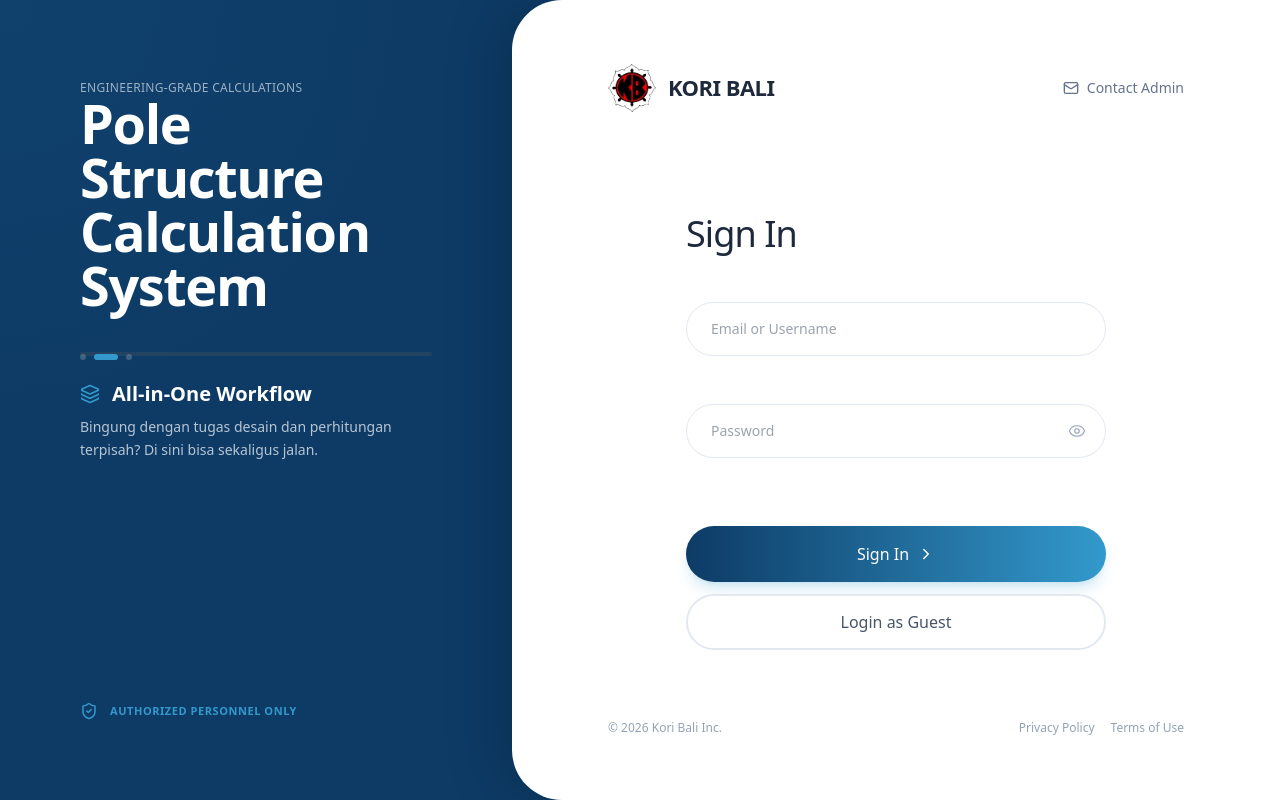
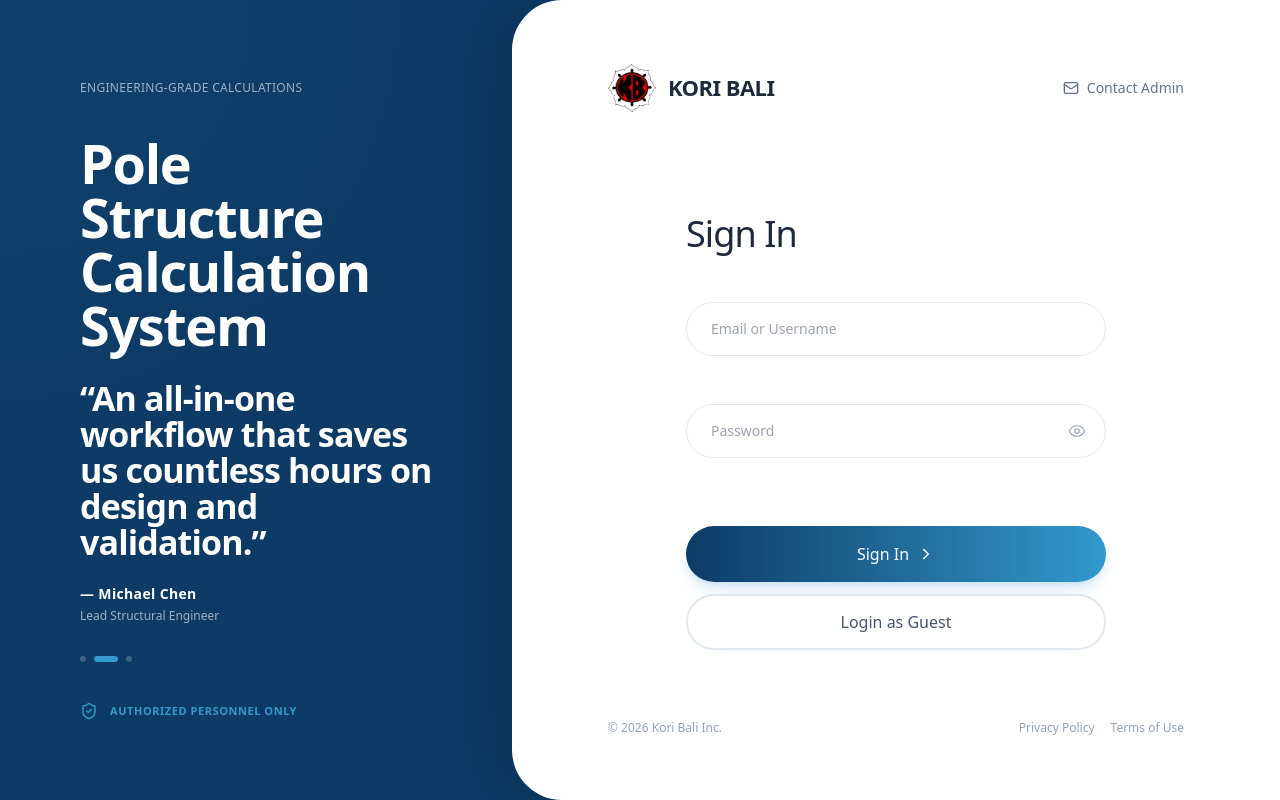
Before and after one commit to KoriBali/CalculationSystem-Koribali-V4, a React (Vite) app: page /login in a window 1280 px wide. Built offline with nearby package versions, Linux system fonts and the light colour scheme; a web font is replaced by a local one.

Commit message:
feat: replace image carousel with text-based testimonial carousel
- Removed AI images from the carousel to match the reference screenshot.

- Replaced feature descriptions with bold English testimonials/quotes.

- Updated typography and spacing for a clean, minimalist layout.

```diff
--- a/src/pages/LoginPage.jsx
+++ b/src/pages/LoginPage.jsx
@@ -18,9 +18,6 @@ import {
   AlertCircle,
   ShieldCheck,
   X,
-  CheckCircle,
-  Layers,
-  FileText,
 } from "lucide-react";
 
 import { useNavigate } from "react-router-dom";
@@ -49,24 +46,21 @@ export default function LoginPage() {
     return () => clearInterval(timer);
   }, []);
 
-  const features = [
+  const testimonials = [
     {
-      title: "Precision Engineering",
-      desc: "Bantu perhitungan struktur dengan presisi tinggi berdasarkan standar terbaru.",
-      icon: <CheckCircle className="w-5 h-5" />,
-      image: "/images/pole-slide-1.png"
+      quote: "“Simply all the calculation tools that my engineering team and I need.”",
+      name: "Lora Gotalib",
+      role: "Enterprise Account Executive"
     },
     {
-      title: "All-in-One Workflow",
-      desc: "Bingung dengan tugas desain dan perhitungan terpisah? Di sini bisa sekaligus jalan.",
-      icon: <Layers className="w-5 h-5" />,
-      image: "/images/pole-slide-2.png"
+      quote: "“An all-in-one workflow that saves us countless hours on design and validation.”",
+      name: "Michael Chen",
+      role: "Lead Structural Engineer"
     },
     {
-      title: "Instant Validation",
-      desc: "Dapatkan langsung hasil laporan perhitungan (OK/NG) untuk memastikan keamanan.",
-      icon: <FileText className="w-5 h-5" />,
-      image: "/images/pole-slide-3.png"
+      quote: "“Instant OK/NG reports give us the absolute confidence we need before deployment.”",
+      name: "David Alaba",
+      role: "Senior Architect"
     }
   ];
 
@@ -136,64 +130,58 @@ export default function LoginPage() {
       />
 
       {/* LEFT PANEL (Dark Blue) */}
-      <div className="relative z-10 w-full md:w-[45%] lg:w-[40%] flex flex-col justify-between p-8 md:p-12 lg:p-20 text-white min-h-[35vh] md:min-h-screen">
+      <div className="relative z-10 w-full md:w-[45%] lg:w-[40%] flex flex-col p-8 md:p-12 lg:p-20 text-white min-h-[35vh] md:min-h-screen">
         {/* Top text */}
-        <div className="hidden md:block">
+        <div className="hidden md:block mb-10">
           <p className="text-white/60 text-xs font-medium tracking-wide uppercase">
             Engineering-grade calculations
           </p>
         </div>
 
-        {/* Center / Hero text & Carousel */}
-        <div className="mt-auto md:mt-0 md:mb-12 text-center md:text-left">
-          <h2 className="text-4xl md:text-5xl lg:text-[54px] font-semibold leading-[1.1] tracking-tight mb-8">
+        {/* Center / Hero text */}
+        <div className="text-center md:text-left">
+          <h2 className="text-4xl md:text-5xl lg:text-[54px] font-semibold leading-[1.1] tracking-tight">
             Pole Structure<br />
             Calculation<br />
             System
           </h2>
+        </div>
 
         {/* Animated Features Carousel */}
-          <div className="hidden md:flex flex-1 relative w-full max-w-[400px] mt-10 mb-8 mx-auto md:mx-0">
+        <div className="hidden md:flex flex-col justify-end flex-1 relative w-full max-w-[460px] mt-12 mb-10 mx-auto md:mx-0">
+          <div className="relative w-full h-[200px] flex flex-col justify-end">
             <AnimatePresence mode="wait">
               <motion.div
                 key={activeSlide}
                 initial={{ opacity: 0, y: 15 }}
                 animate={{ opacity: 1, y: 0 }}
                 exit={{ opacity: 0, y: -15 }}
-                transition={{ duration: 0.4 }}
-                className="absolute inset-0 flex flex-col h-full"
+                transition={{ duration: 0.5 }}
+                className="absolute bottom-0 left-0 w-full"
               >
-                {/* AI Generated Marketing Image - Full Portrait */}
-                <div className="flex-1 w-full rounded-2xl overflow-hidden border-2 border-white/10 shadow-2xl mb-6 bg-[#0a2e50] relative">
-                  <div className="absolute inset-0 bg-gradient-to-t from-[#0d3b66] via-transparent to-transparent z-10 opacity-60" />
-                  <img
-                    src={features[activeSlide].image}
-                    alt={features[activeSlide].title}
-                    className="w-full h-full object-cover transition-transform duration-[4000ms] ease-out hover:scale-105"
-                  />
-                </div>
-
-                <div className="flex flex-col gap-2 mt-auto">
-                  <div className="flex items-center gap-3 text-[#3399cc]">
-                    {features[activeSlide].icon}
-                    <h3 className="font-bold text-lg md:text-xl text-white">{features[activeSlide].title}</h3>
-                  </div>
-                  <p className="text-white/70 text-sm leading-relaxed max-w-[90%]">
-                    {features[activeSlide].desc}
+                <h3 className="font-bold text-2xl md:text-3xl lg:text-[34px] text-white leading-[1.3] tracking-tight mb-6">
+                  {testimonials[activeSlide].quote}
+                </h3>
+                <div className="flex flex-col gap-1">
+                  <p className="font-bold text-white text-sm tracking-wide">
+                    — {testimonials[activeSlide].name}
+                  </p>
+                  <p className="text-white/60 text-xs font-medium">
+                    {testimonials[activeSlide].role}
                   </p>
                 </div>
               </motion.div>
             </AnimatePresence>
+          </div>
 
           {/* Dots */}
-            <div className="absolute -bottom-2 left-0 flex gap-2">
-              {features.map((_, idx) => (
+          <div className="flex gap-2 mt-8">
+            {testimonials.map((_, idx) => (
               <div
                 key={idx}
                 className={`h-1.5 rounded-full transition-all duration-500 ${activeSlide === idx ? "w-6 bg-[#3399cc]" : "w-1.5 bg-white/20"}`}
               />
             ))}
-            </div>
           </div>
         </div>
 
```
Lines whose indentation alone changed are shown as unchanged.
